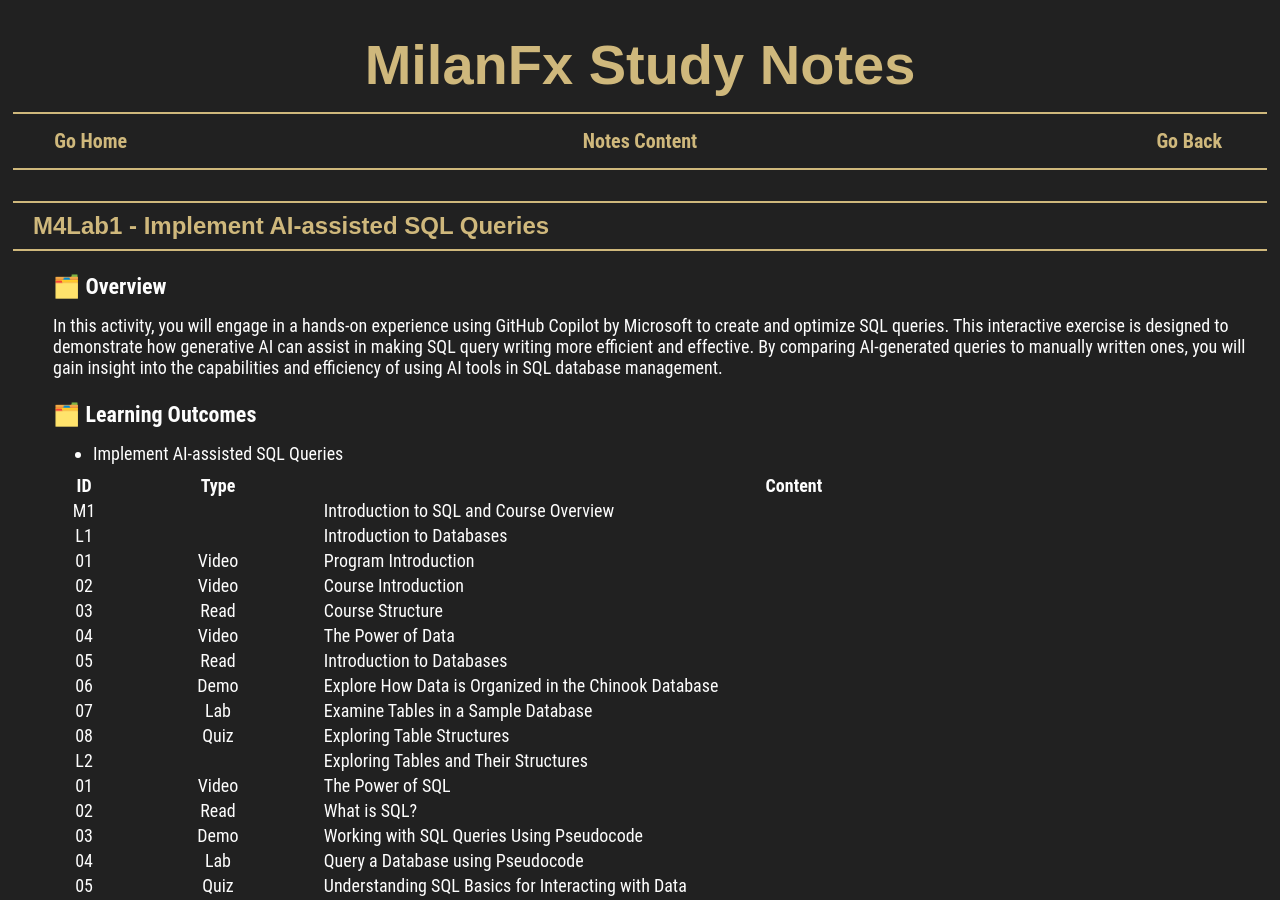
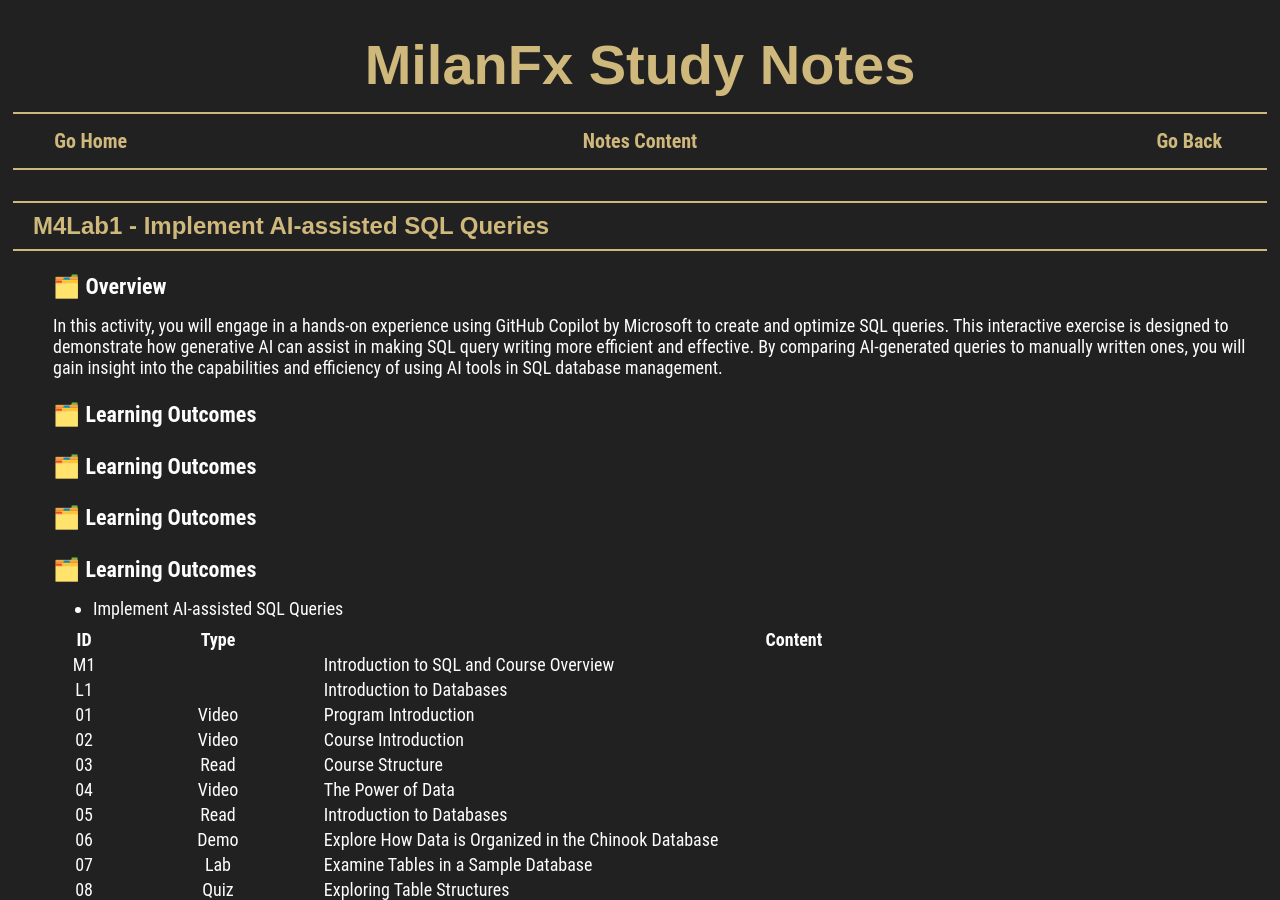
Before and after one commit to milanfx/milanfx.github.io, a Jekyll site: the page built from M1-Lab1.md, in a window 1280 px wide and 900 px high. Built offline with Jekyll 4.4.1, drawn with Linux system fonts in a browser that asks for light colours.

Commit message:
Update M1-Lab1.md

```diff
--- a/M1-Lab1.md
+++ b/M1-Lab1.md
@@ -11,6 +11,9 @@ permalink: /M1C1/
 
 In this activity, you will engage in a hands-on experience using GitHub Copilot by Microsoft to create and optimize SQL queries. This interactive exercise is designed to demonstrate how generative AI can assist in making SQL query writing more efficient and effective. By comparing AI-generated queries to manually written ones, you will gain insight into the capabilities and efficiency of using AI tools in SQL database management.
 
+#### 🗂️ Learning Outcomes
+#### 🗂️ Learning Outcomes
+#### 🗂️ Learning Outcomes
 #### 🗂️ Learning Outcomes
 
 - Implement AI-assisted SQL Queries
```
